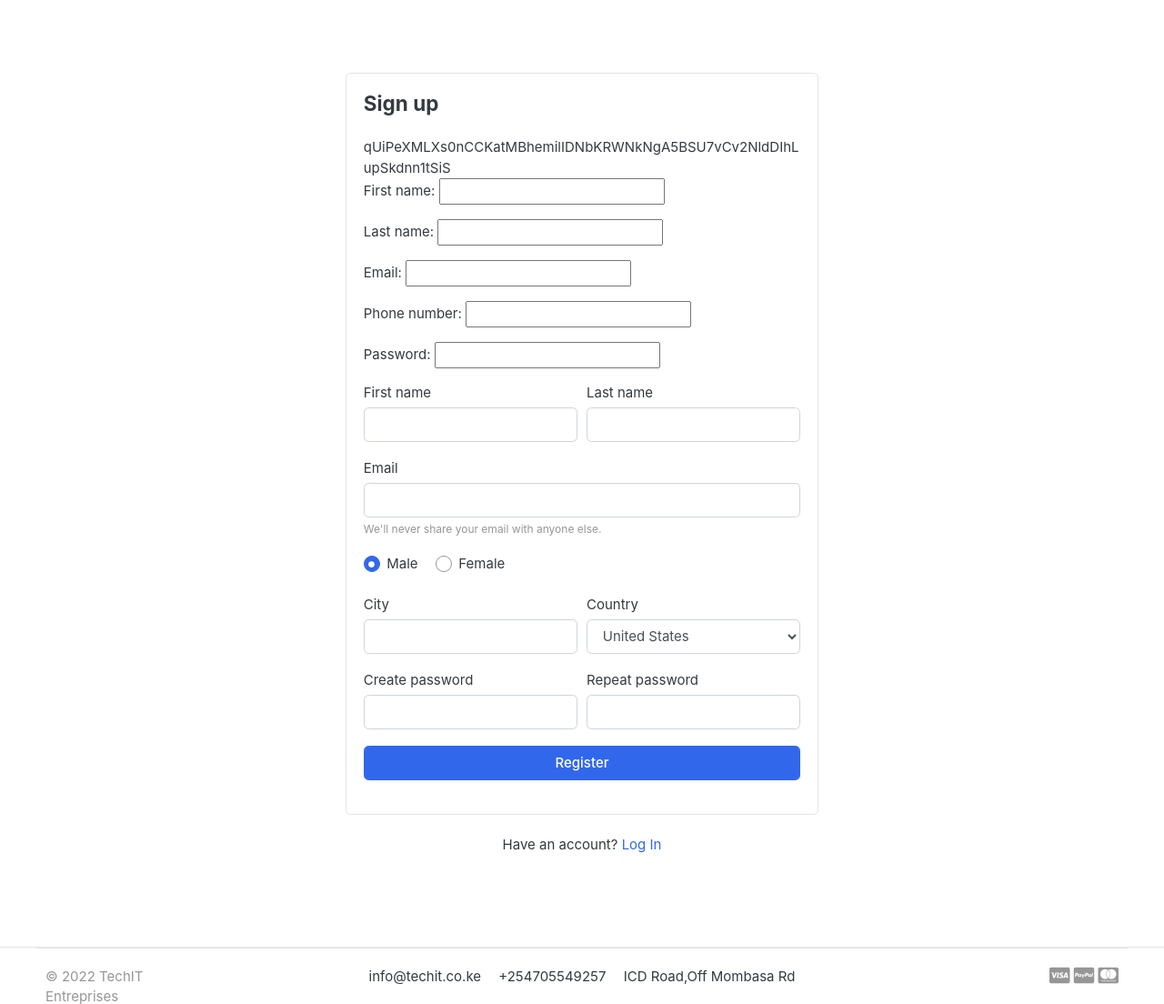
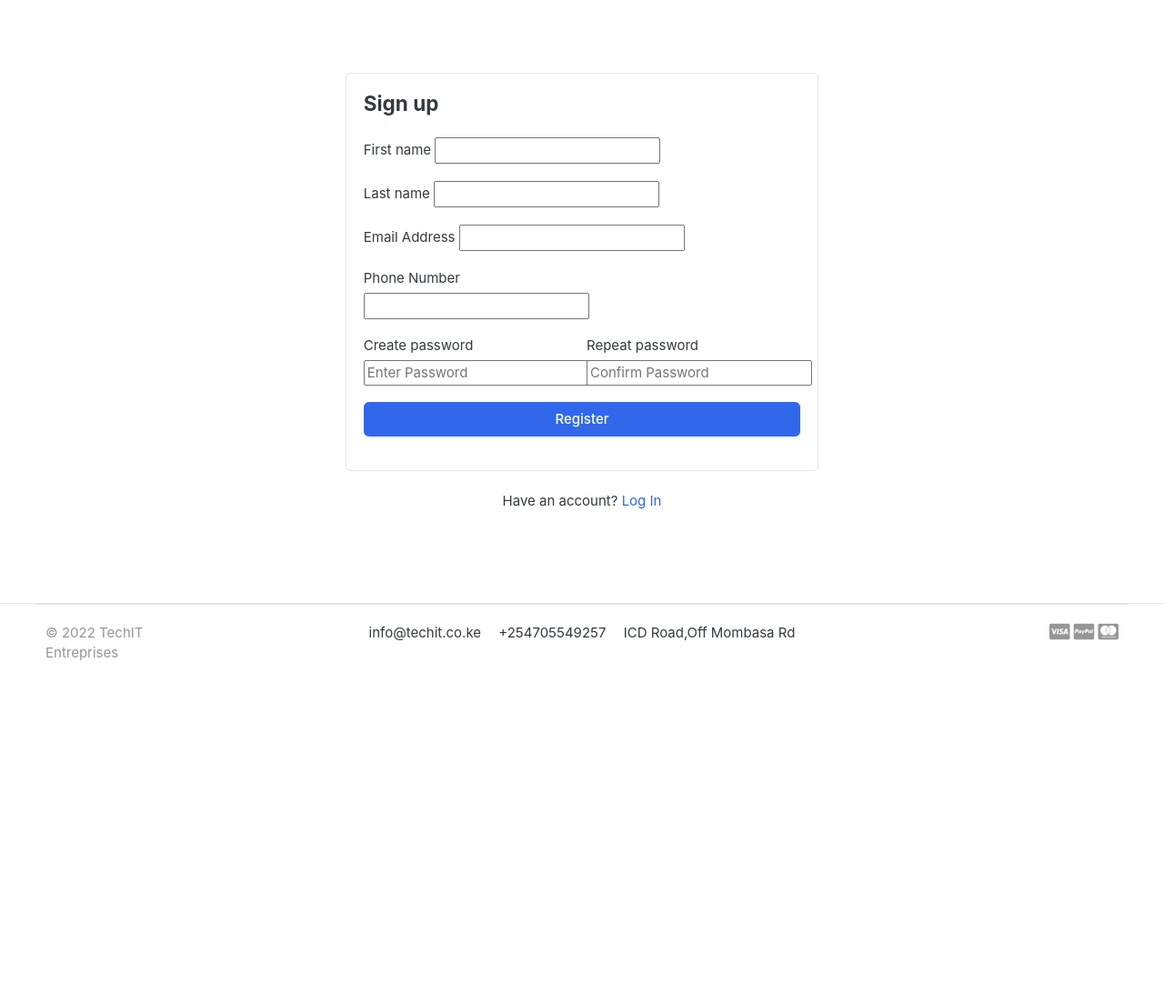
Before and after one commit to stevescilar/Tech-IT, a Django app: page /accounts/register/ in a window 1280 px wide. Shown: the part 118-1222 px from the top of the page at 91% size. After the commit the page ends 844 px from the top, so only its background shows below. Run offline with Django 4.2, Linux system fonts and the light colour scheme; tables that the repository leaves empty hold one stand-in row (values such as "Sample post"); some libraries are stand-ins or nearby versions; some web fonts are replaced.

Commit message:
register_update

```diff
--- a/accounts/forms.py
+++ b/accounts/forms.py
@@ -2,6 +2,13 @@ from django import forms
 from . models import Account
 
 class RegistrationForm(forms.ModelForm):
+
+    password = forms.CharField(widget=forms.PasswordInput(attrs={
+        'placeholder': 'Enter Password'
+    }))
+    confirm_password = forms.CharField(widget=forms.PasswordInput(attrs={
+        'placeholder': 'Confirm Password'
+    }))
     class Meta:
         model = Account
         fields = [
--- a/templates/accounts/register.html
+++ b/templates/accounts/register.html
@@ -11,58 +11,37 @@
           <article class="card-body">
             <header class="mb-4"><h4 class="card-title">Sign up</h4></header>
             <form action="{% url 'register' %}" method="GET">
-                {{ csrf_token }}
-                {{form.as_p}}
+                {% csrf_token %}
+
                     <div class="form-row">
                         <div class="col form-group">
                             <label>First name</label>
-                              <input type="text" class="form-control" placeholder="">
+                             {{form.first_name}}
                         </div> <!-- form-group end.// -->
                         <div class="col form-group">
                             <label>Last name</label>
-                              <input type="text" class="form-control" placeholder="">
+                            {{form.first_name}}
                         </div> <!-- form-group end.// -->
                     </div> <!-- form-row end.// -->
                     <div class="form-group">
-                        <label>Email</label>
-                        <input type="email" class="form-control" placeholder="">
-                        <small class="form-text text-muted">We'll never share your email with anyone else.</small>
-                    </div> <!-- form-group end.// -->
-                    <div class="form-group">
-                        <label class="custom-control custom-radio custom-control-inline">
-                          <input class="custom-control-input" checked="" type="radio" name="gender" value="option1">
-                          <span class="custom-control-label"> Male </span>
-                        </label>
-                        <label class="custom-control custom-radio custom-control-inline">
-                          <input class="custom-control-input" type="radio" name="gender" value="option2">
-                          <span class="custom-control-label"> Female </span>
-                        </label>
+                        <label>Email Address</label>
+                        {{form.first_name}}
+
                     </div> <!-- form-group end.// -->
                     <div class="form-row">
                         <div class="form-group col-md-6">
-                          <label>City</label>
-                          <input type="text" class="form-control">
-                        </div> <!-- form-group end.// -->
-                        <div class="form-group col-md-6">
-                          <label>Country</label>
-                          <select id="inputState" class="form-control">
-                            <option> Choose...</option>
-                              <option>Uzbekistan</option>
-                              <option>Russia</option>
-                              <option selected="">United States</option>
-                              <option>India</option>
-                              <option>Afganistan</option>
-                          </select>
+                          <label>Phone Number</label>
+                          {{form.phone_number}}
                         </div> <!-- form-group end.// -->
                     </div> <!-- form-row.// -->
                     <div class="form-row">
                         <div class="form-group col-md-6">
                             <label>Create password</label>
-                            <input class="form-control" type="password">
+                            {{form.password}}
                         </div> <!-- form-group end.// -->
                         <div class="form-group col-md-6">
                             <label>Repeat password</label>
-                            <input class="form-control" type="password">
+                            {{form.confirm_password}}
                         </div> <!-- form-group end.// -->
                     </div>
                     <div class="form-group">
```
